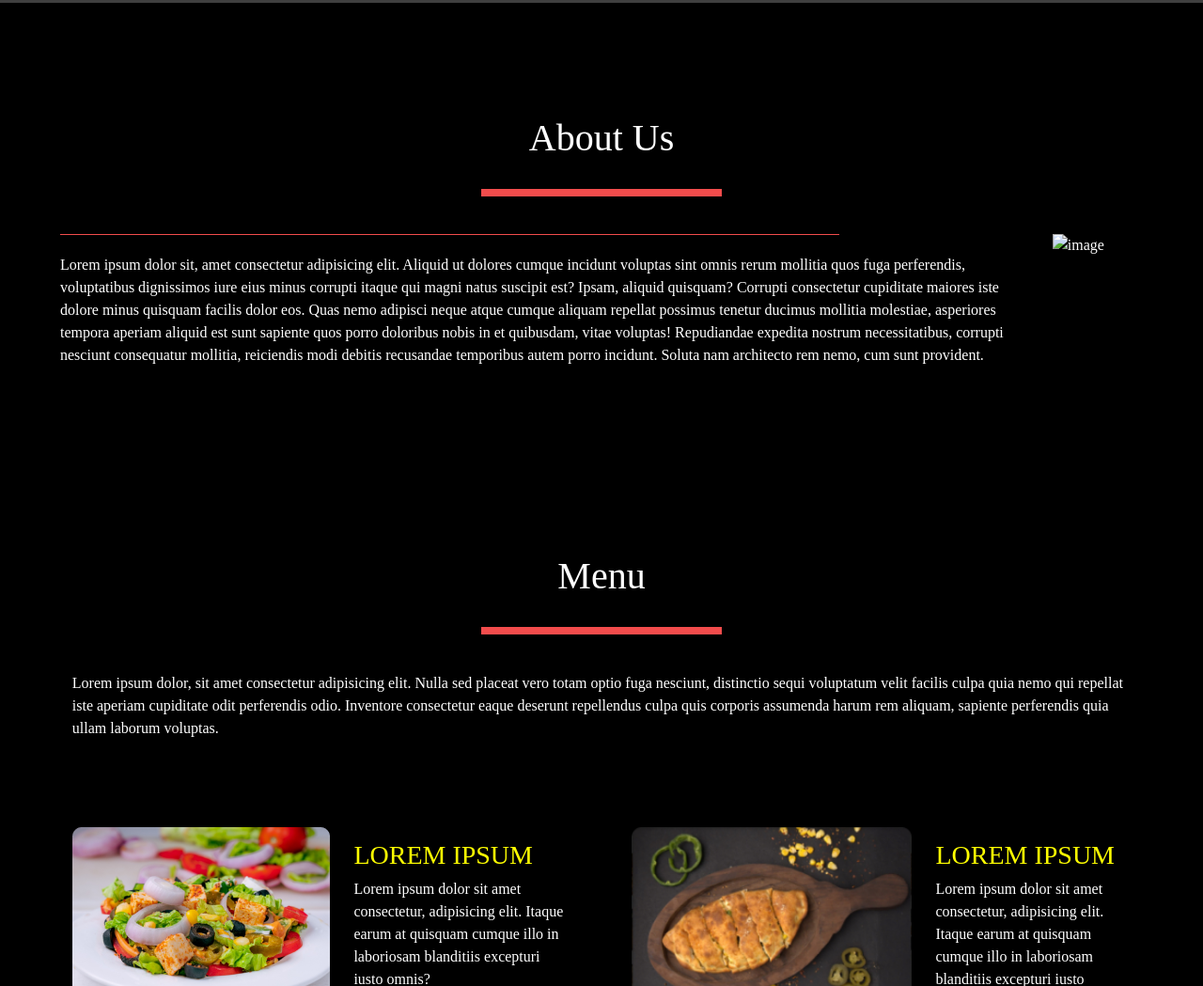
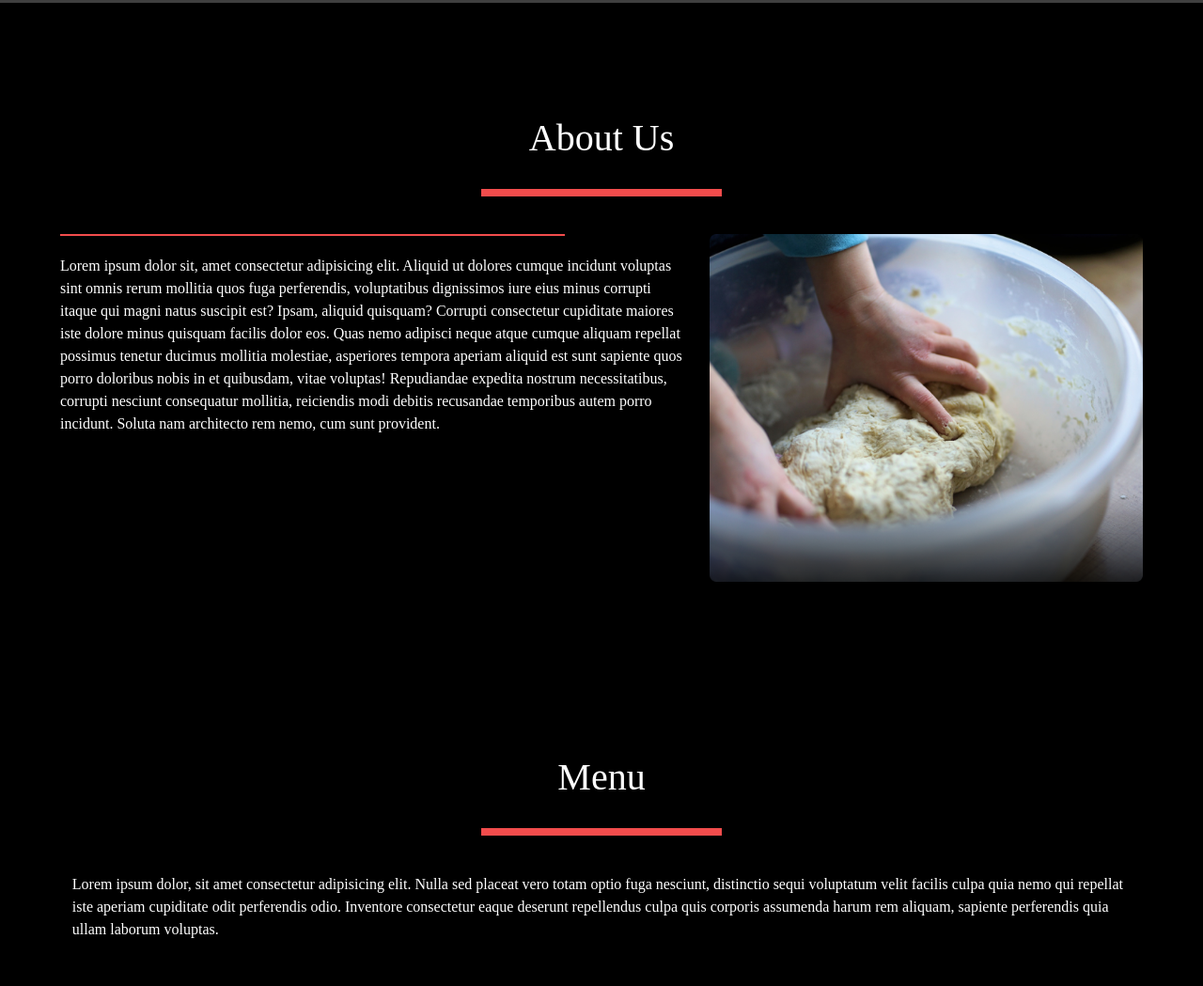
Before and after one commit to vikas1509/restaurent-web-page, a plain HTML site: page index.html in a window 1280 px wide. Shown: the part 865-1914 px from the top of the page at 94% size. Drawn offline with nearby package versions, Linux system fonts and the light colour scheme; grey boxes are pictures that could not be loaded.

Commit message:
Add files via upload

```diff
--- a/index.html
+++ b/index.html
@@ -84,7 +84,7 @@
                     temporibus autem porro incidunt. Soluta nam architecto rem nemo, cum sunt provident.</p>
 
             </div>
-            <img src="./dough-3082589_1920 1.png" class="img-fluid" alt="image">
+            <img src="./dough-3082589_1920 1 (1).png" class="img-fluid" alt="image">
         </div>
         </div>
     </section>
```
